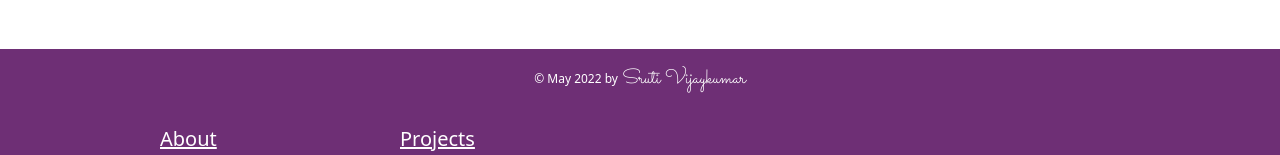
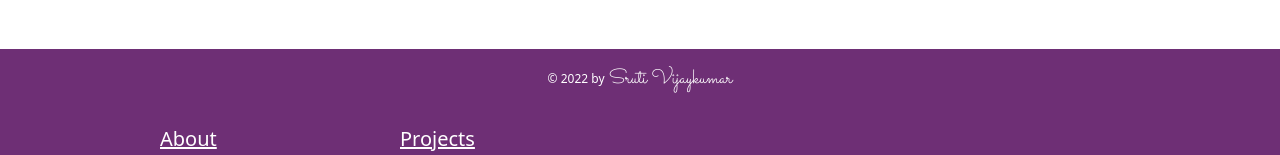
Before and after one commit to SrutiVijaykumar/SrutiVijaykumar.github.io, a Next.js app: page /contact in a window 1280 px wide. Shown: the part 645-800 px from the top of the page. Built offline with nearby package versions, Linux system fonts and the light colour scheme.

Commit message:
Add dynamic copyright year

```diff
--- a/components/home/Intro.tsx
+++ b/components/home/Intro.tsx
@@ -16,7 +16,7 @@ const Intro = (): JSX.Element => {
         <Image src={profilePic} alt="Sruti sitting on chair in office." className="shadow-lg rounded-full h-56 w-56 object-cover border-none" />
       </div>
     </div>
-    <p className={`text-xl lg:col-span-3 font-thin leading-relaxed font-intro ${barlow.variable}`}>
+    <p className={`text-xl lg:col-span-3 leading-relaxed font-intro ${barlow.variable}`}>
       Welcome to my portfolio! I am a <strong className="font-bold">UX Specialist</strong> with a focus on <strong className="font-bold">qualitative research and web accessibility.</strong><br/>
       I empower tech teams to build efficient and inclusive products through human-centered research.
     </p>
--- a/components/shared/Footer.tsx
+++ b/components/shared/Footer.tsx
@@ -1,6 +1,6 @@
 import Link from 'next/link'
 import { Sacramento } from '@next/font/google'
-import React from 'react'
+import React, { useEffect, useState } from 'react'
 
 const sacramento = Sacramento({
   weight: '400',
@@ -8,10 +8,17 @@ const sacramento = Sacramento({
 })
 
 const Footer = (): JSX.Element => {
+  const [year, setYear] = useState(new Date().getFullYear())
+
+  useEffect(() => {
+    // Update the year when the component mounts
+    setYear(new Date().getFullYear())
+  }, [])
+
   return (
     <footer className="bg-brand text-white text-center lg:text-left pb-6">
       <div className="text-center p-4">
-        <span className="text-xs">© May 2022 by</span> <span className={`font-medium text-xl font-logo ${sacramento.variable}`}>Sruti Vijaykumar</span>
+        <span className="text-xs">© {year} by</span> <span className={`font-medium text-xl font-logo ${sacramento.variable}`}>Sruti Vijaykumar</span>
       </div>
 
       <div className="grid grid-cols-1 lg:grid-cols-4 place-items-auto lg:mx-40">
```
